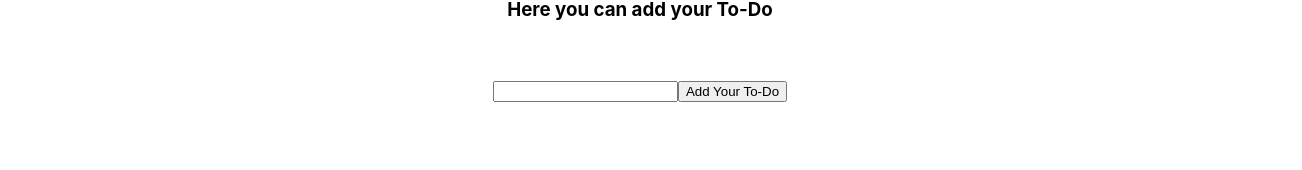
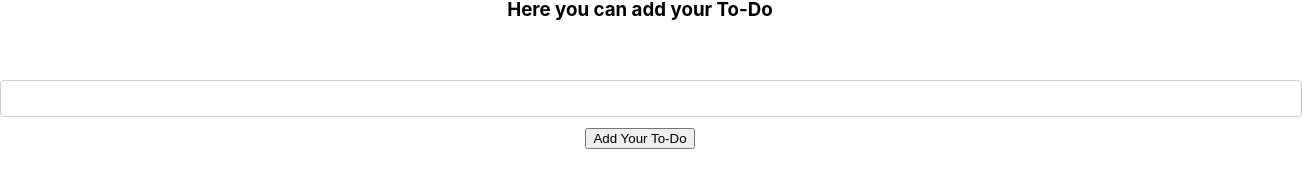
Before and after one commit to Timothykagondu/To---Do-app-Frontend, a React (Create React App) app: page / in a window 1280 px wide. Shown: the part 375-545 px from the top of the page, 1302 px wide, since content can reach past the window. Built offline with nearby package versions, Linux system fonts and the light colour scheme.

Commit message:
styling input field

```diff
--- a/src/index.css
+++ b/src/index.css
@@ -18,3 +18,17 @@ form {
   align-items: center;
   margin-top: 20px;
 }
+
+label {
+  font-weight: bold;
+  margin-bottom: 5px;
+}
+
+input[type="text"],
+input[type="password"] {
+  padding: 10px;
+  border: 1px solid #ccc;
+  border-radius: 4px;
+  margin-bottom: 10px;
+  width: 100%;
+}
```
